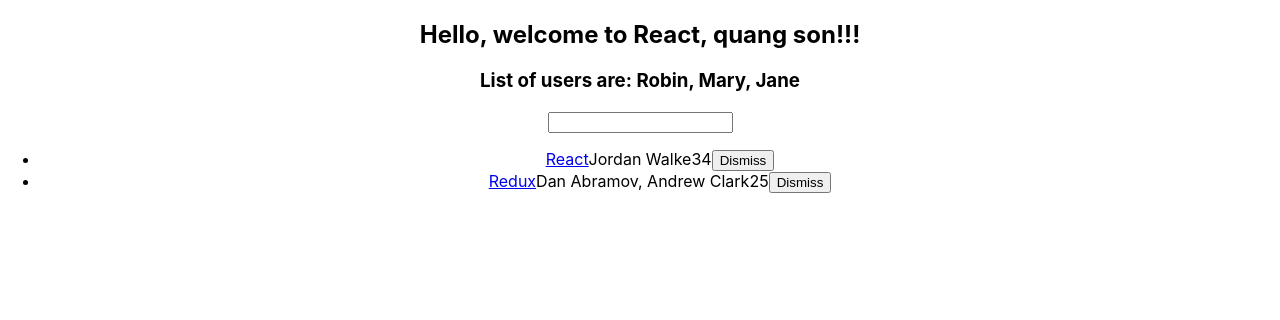
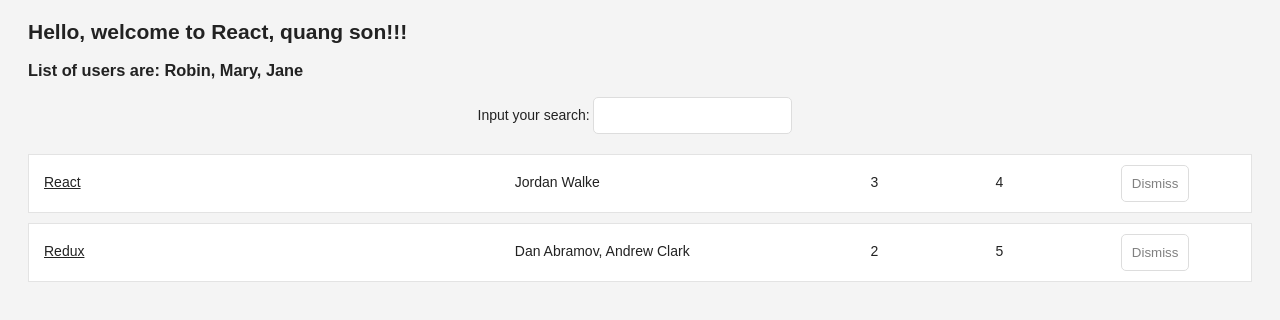
Before and after one commit to sonvq/reactjs-starter, a React (Create React App) app: page / in a window 1280 px wide. Shown: the top 320 px of the page. Built offline with nearby package versions, Linux system fonts and the light colour scheme.

Commit message:
apply css to reactjs

```diff
--- a/src/App.css
+++ b/src/App.css
@@ -1,32 +1,64 @@
-.App {
-  text-align: center;
+.page {
+    margin: 20px;
 }
 
-.App-logo {
-  animation: App-logo-spin infinite 20s linear;
-  height: 40vmin;
+.interactions {
+    text-align: center;
 }
 
-.App-header {
-  background-color: #282c34;
-  min-height: 100vh;
-  display: flex;
-  flex-direction: column;
-  align-items: center;
-  justify-content: center;
-  font-size: calc(10px + 2vmin);
-  color: white;
+.table {
+    margin: 20px 0;
 }
 
-.App-link {
-  color: #61dafb;
+.table-header {
+    display: flex;
+    line-height: 24px;
+    font-size: 16px;
+    padding: 0 10px;
+    justify-content: space-between;
 }
 
-@keyframes App-logo-spin {
-  from {
-    transform: rotate(0deg);
-  }
-  to {
-    transform: rotate(360deg);
-  }
+.table-empty {
+    margin: 200px;
+    text-align: center;
+    font-size: 16px;
 }
+
+.table-row {
+    display: flex;
+    line-height: 24px;
+    white-space: nowrap;
+    margin: 10px 0;
+    padding: 10px;
+    background: #ffffff;
+    border: 1px solid #e3e3e3;
+}
+
+.table-header > span {
+    overflow: hidden;
+    text-overflow: ellipsis;
+    padding: 0 5px;
+}
+
+.table-row > span {
+    overflow: hidden;
+    text-overflow: ellipsis;
+    padding: 0 5px;
+    line-height: 34px;
+}
+
+.button-inline {
+    border-width: 0;
+    background: transparent;
+    color: inherit;
+    text-align: inherit;
+    -webkit-font-smoothing: inherit;
+    padding: 0;
+    font-size: inherit;
+    cursor: pointer;
+}
+
+.button-active {
+    border-radius: 0;
+    border-bottom: 1px solid #38BB6C;
+}
--- a/src/App.js
+++ b/src/App.js
@@ -31,6 +31,16 @@
     'Jane'
 ];
 
+const largeColumn = {
+    width: '40%',
+};
+const midColumn = {
+    width: '30%',
+};
+const smallColumn = {
+    width: '10%',
+};
+
 const isSearched = (searchTerm) => (item) => !searchTerm || item.title.toLowerCase().includes(searchTerm.toLowerCase());
 
 class Developer {
@@ -44,12 +54,31 @@
     }
 }
 
+class Button extends Component {
+    render() {
+        const {
+            onClick,
+            className = "",
+            children,
+        } = this.props;
+        return (
+            <button
+                onClick={onClick}
+                className={className}
+                type="button"
+            >
+                {children}
+            </button>
+        );
+    }
+}
+
 class Search extends Component {
     render() {
-        const {value, onChange} = this.props;
+        const {value, onChange, children} = this.props;
         return (
             <form>
-                <input
+                {children} <input
                     type="text"
                     value={value}
                     onChange={onChange}
@@ -63,25 +92,29 @@
     render() {
         const {list, searchTerm, onDismiss} = this.props;
         return (
-            <ul>
+            <div className="table">
                 {list.filter(isSearched(searchTerm)).map(item =>
-                    <li key={item.objectID}>
-                        <span>
+                    <div key={item.objectID} className="table-row">
+                        <span style={largeColumn}>
                             <a href={item.url}>{item.title}</a>
                         </span>
-                        <span>{item.author}</span>
-                        <span>{item.num_comments}</span>
-                        <span>{item.points}</span>
-                        <span>
-                            <button onClick={() =>
-                                onDismiss(item.objectID)
-                            }>
+                        <span style={midColumn}>
+                            {item.author}
+                        </span>
+                        <span style={smallColumn}>
+                            {item.num_comments}
+                        </span>
+                        <span style={smallColumn}>
+                            {item.points}
+                        </span>
+                        <span style={smallColumn}>
+                            <Button onClick={() => onDismiss(item.objectID)}>
                                 Dismiss
-                            </button>
+                            </Button>
                         </span>
-                    </li>
+                    </div>
                 )}
-            </ul>
+            </div>
         );
     }
 }
@@ -121,14 +154,17 @@
         const {list, searchTerm} = this.state;
 
         return (
-            <div className="App">
+            <div className="page">
                 <h2>{helloWorld} {firstname} {lastname}!!!</h2>
                 <h3>List of users are: {userOne}, {userTwo}, {userThree}</h3>
-                <Search
-                    onChange={this.onSearchChange}
-                    value={searchTerm}
-                />
-
+                <div className="interactions">
+                    <Search
+                        onChange={this.onSearchChange}
+                        value={searchTerm}
+                    >
+                        Input your search:
+                    </Search>
+                </div>
                 <Table
                     searchTerm={searchTerm}
                     onDismiss={this.onDismiss}
--- a/src/index.css
+++ b/src/index.css
@@ -1,14 +1,44 @@
 body {
-  margin: 0;
-  padding: 0;
-  font-family: -apple-system, BlinkMacSystemFont, "Segoe UI", "Roboto", "Oxygen",
-    "Ubuntu", "Cantarell", "Fira Sans", "Droid Sans", "Helvetica Neue",
-    sans-serif;
-  -webkit-font-smoothing: antialiased;
-  -moz-osx-font-smoothing: grayscale;
+    color: #222;
+    background: #f4f4f4;
+    font: 400 14px CoreSans, Arial, sans-serif;
 }
 
-code {
-  font-family: source-code-pro, Menlo, Monaco, Consolas, "Courier New",
-    monospace;
+a {
+    color: #222;
 }
+
+a:hover {
+    text-decoration: underline;
+}
+
+ul, li {
+    list-style: none;
+    padding: 0;
+    margin: 0;
+}
+
+input {
+    padding: 10px;
+    border-radius: 5px;
+    outline: none;
+    margin-right: 10px;
+    border: 1px solid #dddddd;
+}
+
+button {
+    padding: 10px;
+    border-radius: 5px;
+    border: 1px solid #dddddd;
+    background: transparent;
+    color: #808080;
+    cursor: pointer;
+}
+
+button:hover {
+    color: #222;
+}
+
+*:focus {
+    outline: none;
+}
```
